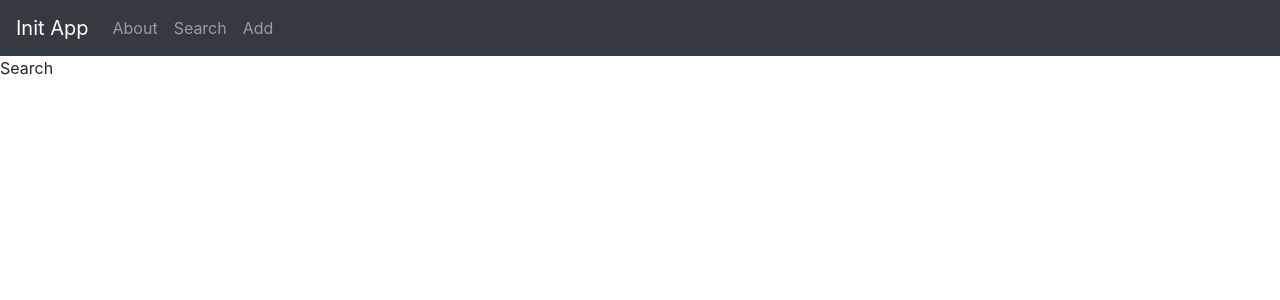
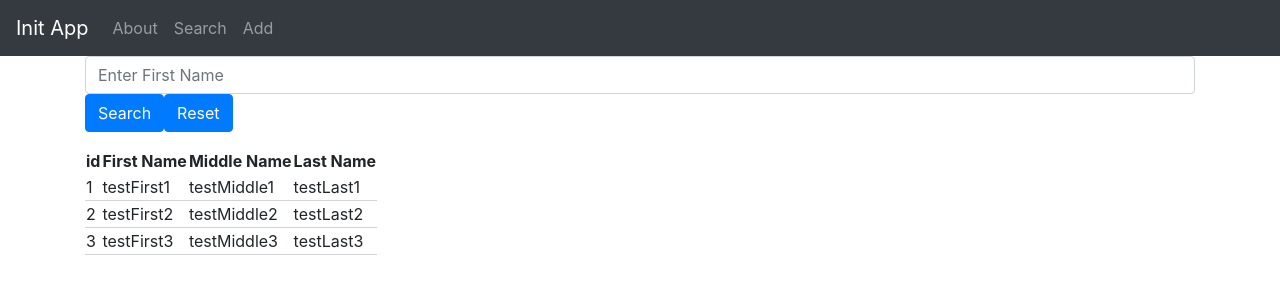
Before and after one commit to gyps1985/React, a React (Create React App) app: page /search in a window 1280 px wide. Shown: the top 300 px of the page. Built offline with nearby package versions, Linux system fonts and the light colour scheme.

Commit message:
updated Search

```diff
--- a/package.json
+++ b/package.json
@@ -12,6 +12,7 @@
     "react-dom": "^17.0.1",
     "react-router-dom": "^5.2.0",
     "react-scripts": "4.0.2",
+    "react-table": "^7.6.3",
     "web-vitals": "^1.1.0"
   },
   "scripts": {
--- a/src/Component/Search/Search.js
+++ b/src/Component/Search/Search.js
@@ -1,5 +1,90 @@
-const Search=()=>{
-    return(<p>Search</p>)
-}
+import { Button, Col, Container, Form } from "react-bootstrap";
+
+import SearchDetails from "./SearchDetails";
+import TextControlRequired from "../../Controls/TextControlRequired";
+import { useState } from "react";
+
+const Search = () => {
+  const details = [
+    {
+      id: 1,
+      firstName: "testFirst1",
+      middleName: "testMiddle1",
+      lastName: "testLast1",
+    },
+    {
+      id: 2,
+      firstName: "testFirst2",
+      middleName: "testMiddle2",
+      lastName: "testLast2",
+    },
+    {
+      id: 3,
+      firstName: "testFirst3",
+      middleName: "testMiddle3",
+      lastName: "testLast3",
+    },
+  ];
+  const [searchResult, setSearchResult] = useState([...details]);
+  const [firstName, setFirstName] = useState("");
+  const handleSubmit = (event) => {
+    event.preventDefault();
+    if (firstName && firstName.trim().length > 0) {
+      const filteredResult = details.filter(
+        (detail) =>
+          detail.firstName.trim().toLowerCase() ===
+          firstName.trim().toLocaleLowerCase()
+      );
+      setSearchResult([...filteredResult]);
+    }
+    else{
+        alert('Please Enter First Name to Search')
+    }
+  };
+  const handleReset = (event) => {
+    event.preventDefault();
+    setFirstName('');
+    setSearchResult([...details]);
+  }
+  const columns = [
+    {
+      Header: "id",
+      accessor: "id",
+    },
+    {
+      Header: "First Name",
+      accessor: "firstName",
+    },
+    {
+      Header: "Middle Name",
+      accessor: "middleName",
+    },
+    {
+      Header: "Last Name",
+      accessor: "lastName",
+    },
+  ];
+  return (
+    <Container>
+      <Form.Group>
+        <Form.Control
+          placeholder="Enter First Name"
+          value={firstName}
+          onChange={(e) => setFirstName(e.target.value)}
+          type="text"
+        />
+        <div>
+        <Button variant="primary" onClick={handleSubmit}>
+          Search
+        </Button>
+        <Button variant="primary" onClick={handleReset}>
+          Reset
+        </Button>
+        </div>
+      </Form.Group>
+      <SearchDetails columns={columns} data={searchResult} />
+    </Container>
+  );
+};
 
 export default Search;
--- /dev/null
+++ b/src/Component/Search/SearchDetails.js
@@ -0,0 +1,64 @@
+import React, {useMemo}  from "react";
+
+import { useTable } from "react-table";
+
+const SearchDetails = ({columns, data}) => {
+
+  const defaultColumn = useMemo(
+    () => ({
+      minWidth: 30,
+      width: 150,
+      maxWidth: 400,
+      "border-bottom": "1px solid lightgray",
+    }),
+    []
+  );
+  const {
+    getTableProps,
+    getTableBodyProps,
+    headerGroups,
+    rows,
+    prepareRow,
+  } = useTable({
+    columns,
+    data,
+    defaultColumn,
+  });
+  return (
+    <React.Fragment>
+    {!data || data.length > 0 ? <table {...getTableProps()} striped bordered hover>
+        <thead>
+        {headerGroups.map(headerGroup => (
+                <tr {...headerGroup.getHeaderGroupProps()}>
+                {headerGroup.headers.map(column => (
+                    <th {...column.getHeaderProps()}>{column.render('Header')}</th>
+                ))}
+                </tr>
+            ))}
+        </thead>
+        <tbody {...getTableBodyProps()}>
+          {rows.map((row) => {
+            prepareRow(row);
+            return (
+              <tr
+                {...row.getRowProps()}
+                style={{
+                  borderBottom: "1.5px solid lightgray",
+                  height: "24px",
+                }}
+              >
+                {row.cells.map((cell) => {
+                  return (
+                    <td {...cell.getCellProps()}>{cell.render("Cell")}</td>
+                  );
+                })}
+              </tr>
+            );
+          })}
+        </tbody>
+      </table> : 'No item found for the given serach criterion'}
+    </React.Fragment>
+  );
+};
+
+export default SearchDetails;
--- a/src/Controls/TextControlRequired.js
+++ b/src/Controls/TextControlRequired.js
@@ -1,4 +1,5 @@
 import { Form } from "react-bootstrap";
+
 const TextControlRequired = (props) => {
   return (
     <Form.Group controlId={props.ctrlNamr}>
```
Also changed, not shown: 1 other file (tests, documents, lock files or other folders).
